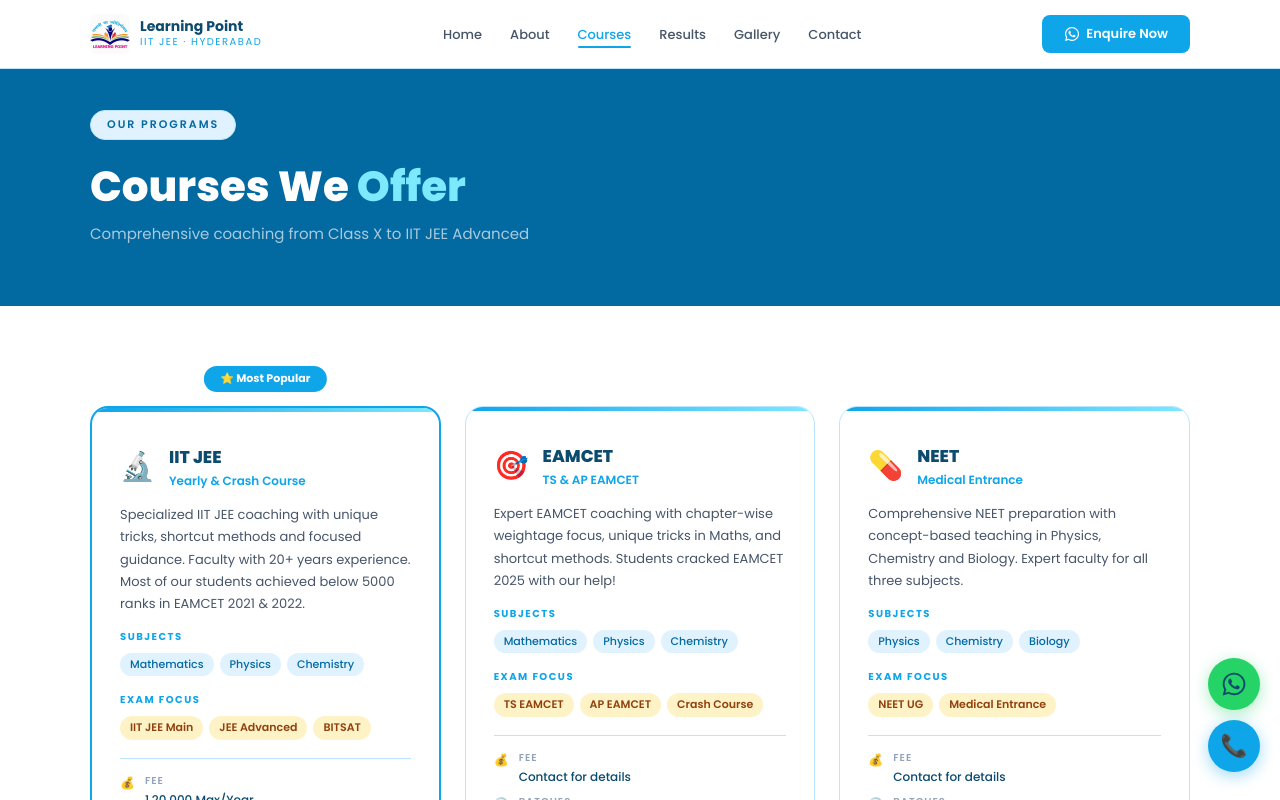
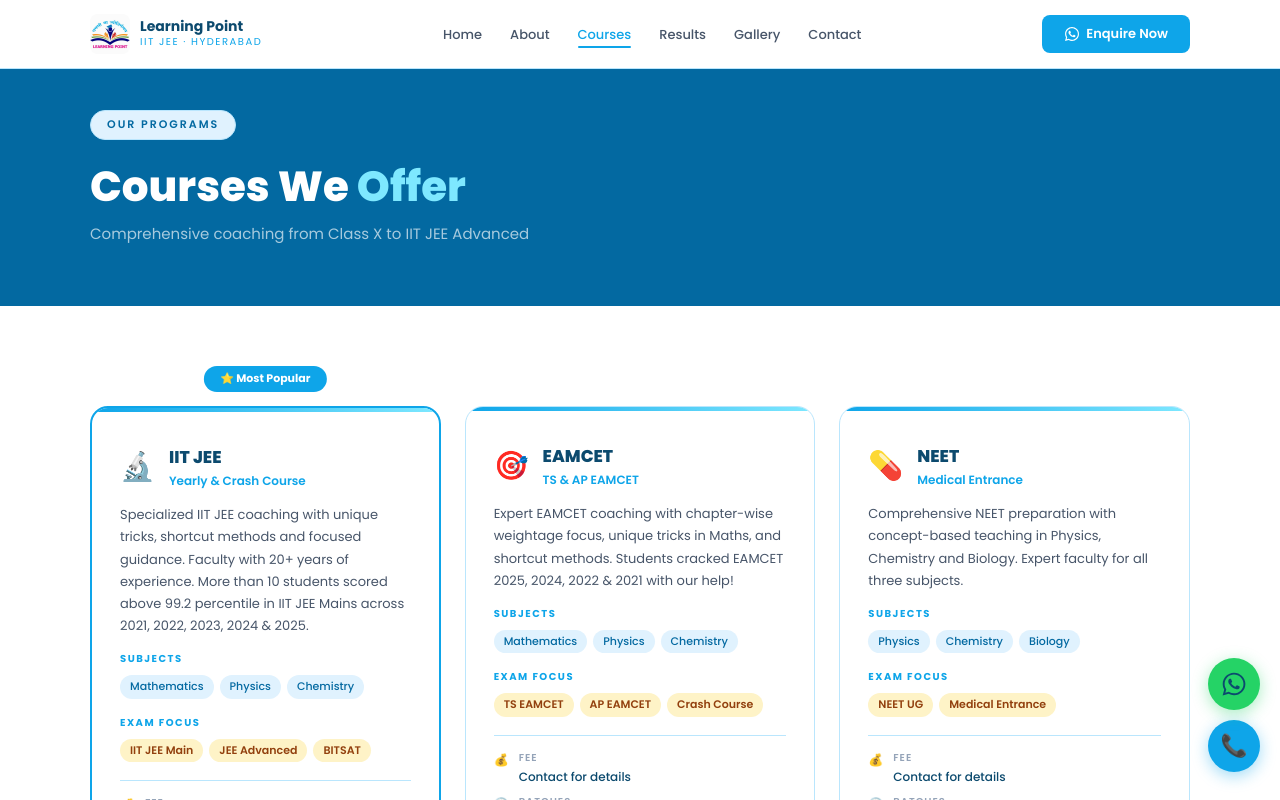
Before and after one commit to jagadeeshpj1610/learning-point-website, a React (Vite) app: page /courses in a window 1280 px wide. Shown: the top 800 px of the page. Built offline with nearby package versions, Linux system fonts and the light colour scheme.

Commit message:
made some text changes

```diff
--- a/src/pages/Pages.jsx
+++ b/src/pages/Pages.jsx
@@ -96,13 +96,13 @@
 const allCourses = [
   {
     ico: '🔬', title: 'IIT JEE', sub: 'Yearly & Crash Course', popular: true,
-    desc: 'Specialized IIT JEE coaching with unique tricks, shortcut methods and focused guidance. Faculty with 20+ years experience. Most of our students achieved below 5000 ranks in EAMCET 2021 & 2022.',
+    desc: 'Specialized IIT JEE coaching with unique tricks, shortcut methods and focused guidance. Faculty with 20+ years of experience. More than 10 students scored above 99.2 percentile in IIT JEE Mains across 2021, 2022, 2023, 2024 & 2025.',
     tags: ['IIT JEE Main', 'JEE Advanced', 'BITSAT'], subjects: ['Mathematics', 'Physics', 'Chemistry'],
     fee: '1,20,000 Max/Year', batches: 'Morning 6–8:30 AM | Evening 6–8:30 PM'
   },
   {
     ico: '🎯', title: 'EAMCET', sub: 'TS & AP EAMCET', popular: false,
-    desc: 'Expert EAMCET coaching with chapter-wise weightage focus, unique tricks in Maths, and shortcut methods. Students cracked EAMCET 2025 with our help!',
+    desc: 'Expert EAMCET coaching with chapter-wise weightage focus, unique tricks in Maths, and shortcut methods. Students cracked EAMCET 2025, 2024, 2022 & 2021 with our help!',
     tags: ['TS EAMCET', 'AP EAMCET', 'Crash Course'], subjects: ['Mathematics', 'Physics', 'Chemistry'],
     fee: 'Contact for details', batches: 'Morning 6–8:30 AM | Evening 6–8:30 PM'
   },
```
